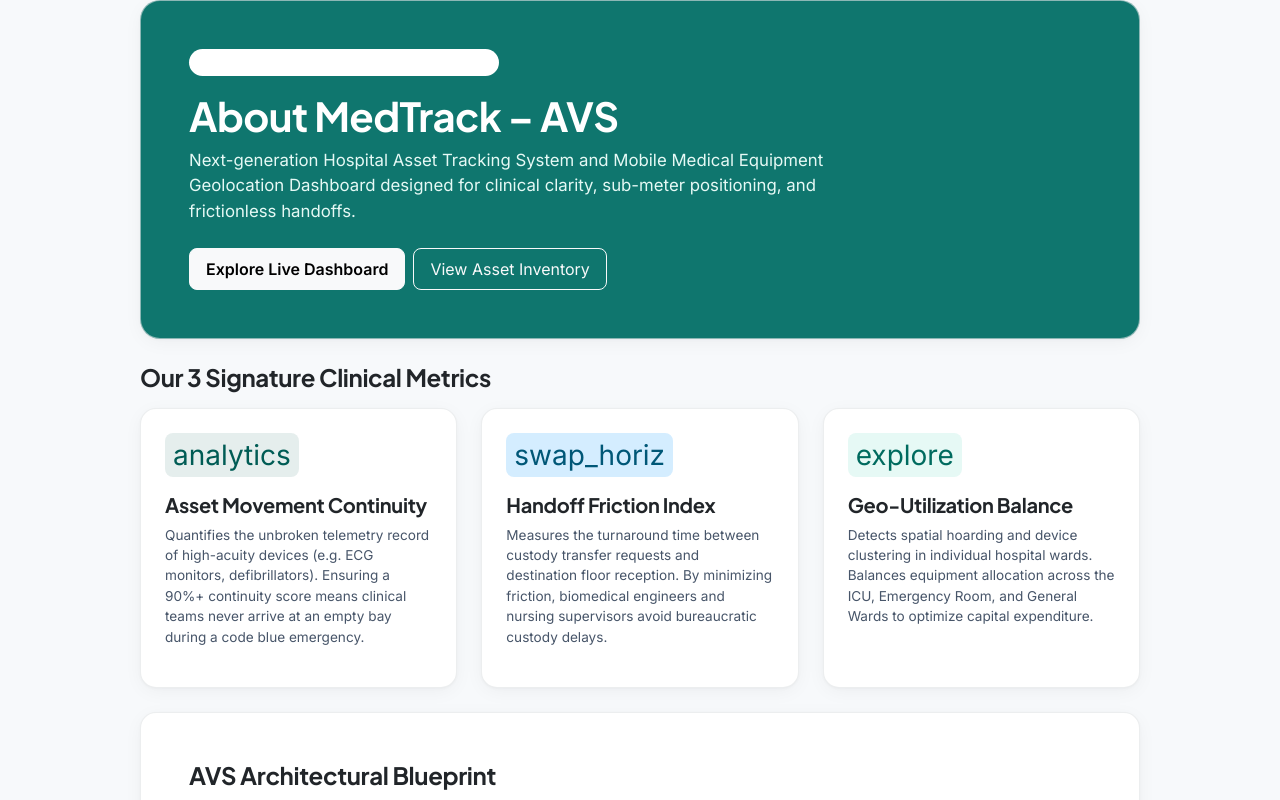
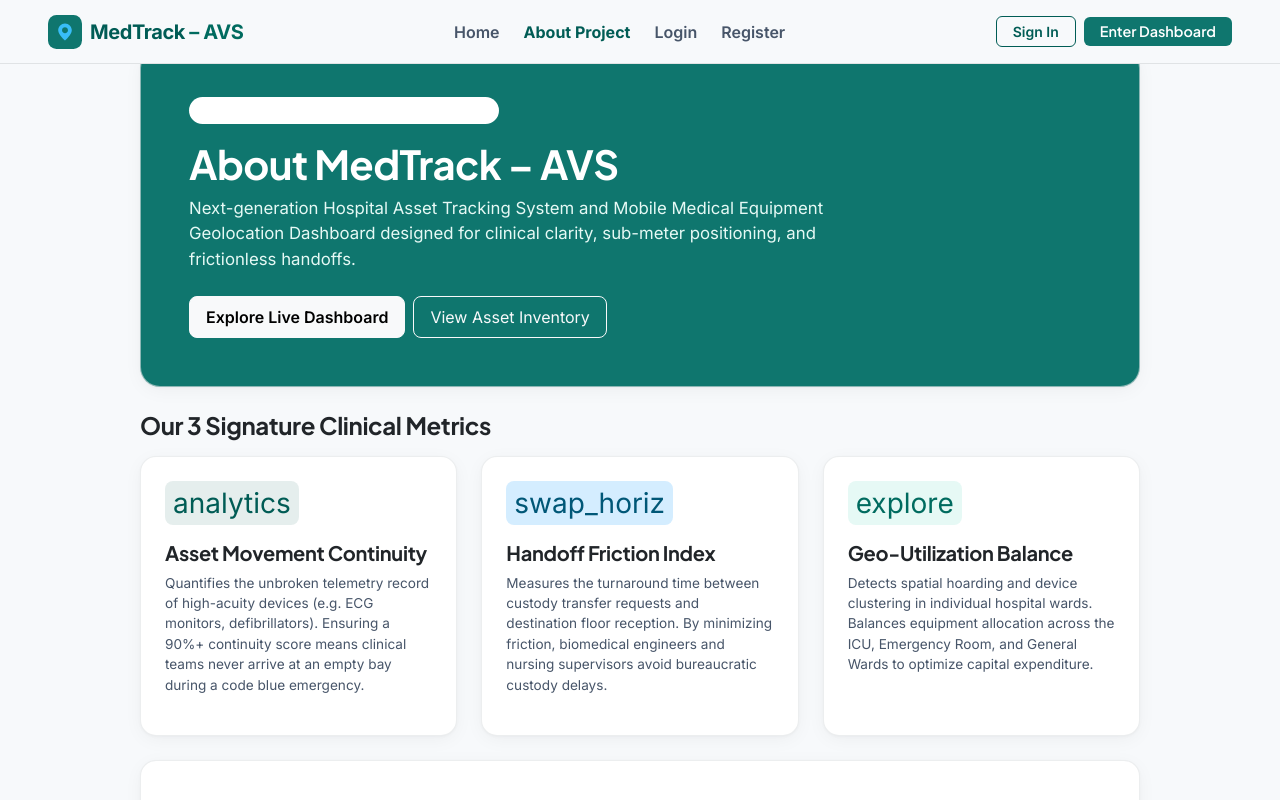
Before and after one commit to VIGNESHWARAN462V/MedTrack-AVS, a React (Vite) app: page /about in a window 1280 px wide. Shown: the top 800 px of the page. Built offline with nearby package versions, Linux system fonts and the light colour scheme; no server answers.

Commit message:
fix(seo,a11y): resolve login landmarks, heading hierarchy, robots crawlability, and composited animations

```diff
--- a/index.html
+++ b/index.html
@@ -31,7 +31,7 @@
     <!-- Non-render-blocking Web Fonts -->
     <link rel="preconnect" href="https://fonts.googleapis.com">
     <link rel="preconnect" href="https://fonts.gstatic.com" crossorigin>
-    <link rel="stylesheet" href="https://fonts.googleapis.com/css2?family=Inter:wght@400;600;700&family=Plus+Jakarta+Sans:wght@600;700&display=swap" media="print" data-fonts-css="true">
+    <link rel="stylesheet" href="https://fonts.googleapis.com/css2?family=Inter:wght@400;600;700&family=Plus+Jakarta+Sans:wght@600;700&display=swap" media="print" onload="this.media='all'">
     <noscript>
       <link rel="stylesheet" href="https://fonts.googleapis.com/css2?family=Inter:wght@400;600;700&family=Plus+Jakarta+Sans:wght@600;700&display=swap">
     </noscript>
@@ -204,19 +204,6 @@
           var s = document.getElementById('initial-shell');
           if (s) s.remove();
         }
-
-        function activateStyles() {
-          var f = document.querySelector('link[data-fonts-css]');
-          if (f && f.media !== 'all') f.media = 'all';
-          var a = document.querySelector('link[data-app-css]');
-          if (a && a.media !== 'all') a.media = 'all';
-        }
-
-        if ('requestIdleCallback' in window) {
-          window.requestIdleCallback(activateStyles, { timeout: 3000 });
-        } else {
-          setTimeout(activateStyles, 2500);
-        }
       })();
     </script>
     <div id="root"></div>
--- a/src/components/tracking/IndoorFloorMap.jsx
+++ b/src/components/tracking/IndoorFloorMap.jsx
@@ -637,22 +637,16 @@ export default function IndoorFloorMap({
                   <feDropShadow dx="0" dy="3" stdDeviation="3" floodColor="#000000" floodOpacity="0.35" />
                 </filter>
 
-                {/* Pulse wave animation styles */}
+                {/* Target reticle animation style */}
                 <style>{`
-                  @keyframes indoorRadarWave {
-                    0% { r: 10px; opacity: 0.9; }
-                    100% { r: 24px; opacity: 0; }
-                  }
-                  .indoor-radar-pulse {
-                    animation: indoorRadarWave 2s cubic-bezier(0.2, 0.8, 0.2, 1) infinite;
-                    pointer-events: none;
-                  }
                   @keyframes targetReticle {
                     0%, 100% { transform: scale(1); }
                     50% { transform: scale(1.15); }
                   }
                   .target-reticle {
+                    transform-origin: center;
                     animation: targetReticle 1.5s ease-in-out infinite;
+                    will-change: transform;
                   }
                 `}</style>
               </defs>
--- a/src/context/AuthContext.jsx
+++ b/src/context/AuthContext.jsx
@@ -8,22 +8,20 @@ export const TOKEN_STORAGE_KEY = 'medtrack_access_token';
 export function AuthProvider({ children }) {
   const [token, setToken] = useState(() => (typeof window !== 'undefined' ? localStorage.getItem(TOKEN_STORAGE_KEY) : null));
   const [user, setUser] = useState(null);
-  const [loading, setLoading] = useState(() => (typeof window !== 'undefined' ? !!localStorage.getItem(TOKEN_STORAGE_KEY) : false));
+  const [loading, setLoading] = useState(() => Boolean(token));
 
   // Initialize and validate session on initial mount
   useEffect(() => {
     let isMounted = true;
-    const storedToken = localStorage.getItem(TOKEN_STORAGE_KEY);
-    if (!storedToken) {
+    if (!token) {
       return;
     }
 
     async function initializeAuth() {
       try {
-        const currentUser = await authService.getCurrentUser(storedToken);
+        const currentUser = await authService.getCurrentUser(token);
         if (isMounted) {
           setUser(currentUser);
-          setToken(storedToken);
         }
       } catch (err) {
         console.warn('Session expired or invalid JWT token. Clearing credentials.', err?.message);
--- a/src/index.css
+++ b/src/index.css
@@ -577,24 +577,25 @@ select:focus-visible {
   justify-content: center !important;
 }
 
-/* Scanner laser animation */
+/* Scanner laser animation - GPU composited */
 @keyframes scanLaser {
   0% {
-    top: 6%;
+    transform: translateY(16px);
     opacity: 0.7;
   }
   50% {
-    top: 90%;
+    transform: translateY(220px);
     opacity: 1;
   }
   100% {
-    top: 6%;
+    transform: translateY(16px);
     opacity: 0.7;
   }
 }
 
 .scanner-laser {
   position: absolute;
+  top: 0;
   left: 8px;
   right: 8px;
   height: 2px;
@@ -603,6 +604,7 @@ select:focus-visible {
   border-radius: 1px;
   animation: scanLaser 2.4s ease-in-out infinite;
   pointer-events: none;
+  will-change: transform, opacity;
 }
 
 @keyframes pulseDot {
--- a/src/pages/AboutPage.jsx
+++ b/src/pages/AboutPage.jsx
@@ -4,12 +4,57 @@ import SEO from '../components/common/SEO';
 
 export default function AboutPage() {
   return (
-    <div className="d-flex flex-column gap-4" style={{ maxWidth: '1000px', margin: '0 auto' }}>
+    <div className="min-vh-100 d-flex flex-column" style={{ backgroundColor: 'var(--surface)', color: 'var(--on-surface)' }}>
       <SEO
         title="About MedTrack – AVS | Medical Equipment Geolocation & Tracking Specifications"
         description="Comprehensive architecture and engineering specifications for MedTrack – AVS: BLE beacon nodes, sub-meter geolocation, physical QR identification, and clinical friction metrics."
         canonicalPath="/about"
       />
+      {/* Public Navigation Bar */}
+      <header className="app-header d-flex align-items-center justify-content-between px-3 px-lg-5">
+        <div className="d-flex align-items-center gap-2">
+          <Link to="/" className="d-flex align-items-center gap-2 text-decoration-none">
+            <img
+              src="/medtrack-logo.svg"
+              alt="MedTrack Logo"
+              width="34"
+              height="34"
+              className="rounded-2"
+            />
+            <span className="fs-5 fw-bold" style={{ color: 'var(--primary)', letterSpacing: '-0.02em' }}>
+              MedTrack <span style={{ color: 'var(--secondary)' }}>– AVS</span>
+            </span>
+          </Link>
+        </div>
+
+        <nav className="d-none d-md-flex align-items-center gap-4">
+          <Link to="/" className="text-decoration-none text-muted fw-semibold">
+            Home
+          </Link>
+          <Link to="/about" className="text-decoration-none fw-bold" style={{ color: 'var(--primary)' }}>
+            About Project
+          </Link>
+          <Link to="/login" className="text-decoration-none text-muted fw-semibold">
+            Login
+          </Link>
+          <Link to="/register" className="text-decoration-none text-muted fw-semibold">
+            Register
+          </Link>
+        </nav>
+
+        <div className="d-flex align-items-center gap-2">
+          <Link to="/login" className="btn btn-sm btn-outline-primary d-none d-sm-inline-flex px-3 py-1 rounded-2 fw-semibold" style={{ color: 'var(--primary)', borderColor: 'var(--primary)' }}>
+            Sign In
+          </Link>
+          <Link to="/dashboard" className="btn btn-sm btn-stitch-primary px-3 py-1 rounded-2">
+            Enter Dashboard
+          </Link>
+        </div>
+      </header>
+
+      {/* Main Content Landmark */}
+      <main className="flex-grow-1 py-5 px-3 px-md-5" style={{ paddingTop: '80px' }}>
+        <div className="d-flex flex-column gap-4" style={{ maxWidth: '1000px', margin: '0 auto' }}>
       {/* Header Banner */}
       <div
         className="stitch-card p-4 p-md-5 text-white position-relative overflow-hidden shadow-md"
@@ -134,5 +179,7 @@ export default function AboutPage() {
         </div>
       </div>
     </div>
-  );
+  </main>
+</div>
+);
 }
--- a/src/pages/Login.jsx
+++ b/src/pages/Login.jsx
@@ -45,23 +45,28 @@ export default function Login() {
   };
 
   return (
-    <div className="min-vh-100 d-flex flex-column justify-content-center align-items-center py-5 px-3" style={{ backgroundColor: 'var(--surface)' }}>
-      <SEO title="Sign In | MedTrack – AVS" description="Sign in to MedTrack – AVS Hospital Asset Tracking Console." noindex={true} />
+    <main className="min-vh-100 d-flex flex-column justify-content-center align-items-center py-5 px-3" style={{ backgroundColor: 'var(--surface)' }}>
+      <SEO
+        title="Sign In | MedTrack – AVS"
+        description="Sign in to MedTrack – AVS Hospital Asset Tracking Console."
+        canonicalPath="/login"
+        noindex={false}
+      />
       {/* Brand Header */}
       <div className="text-center mb-4">
         <div className="d-inline-flex align-items-center justify-content-center p-3 rounded-4 shadow-sm mb-3" style={{ backgroundColor: 'var(--surface-container-lowest)', border: '1px solid var(--surface-variant)' }}>
           <img src="/medtrack-logo.svg" alt="MedTrack Logo" width="48" height="48" />
         </div>
-        <h2 className="fw-bold mb-1" style={{ color: 'var(--primary)', letterSpacing: '-0.02em' }}>
+        <h1 className="h2 fw-bold mb-1" style={{ color: 'var(--primary)', letterSpacing: '-0.02em' }}>
           MedTrack <span style={{ color: 'var(--secondary)' }}>– AVS</span>
-        </h2>
+        </h1>
         <p className="text-muted small mb-0">Hospital Asset Tracking & Geolocation Console</p>
       </div>
 
       {/* Login Card */}
       <div className="stitch-card p-4 p-sm-5 w-100 shadow-sm" style={{ maxWidth: '440px' }}>
         <div className="mb-4 text-center">
-          <h4 className="fw-bold mb-1">Sign In</h4>
+          <h2 className="h4 fw-bold mb-1">Sign In</h2>
           <p className="text-muted small">Enter your hospital credentials to access the console</p>
         </div>
 
@@ -154,6 +159,6 @@ export default function Login() {
           </p>
         </div>
       </div>
-    </div>
+    </main>
   );
 }
--- a/src/pages/Register.jsx
+++ b/src/pages/Register.jsx
@@ -50,23 +50,28 @@ export default function Register() {
   };
 
   return (
-    <div className="min-vh-100 d-flex flex-column justify-content-center align-items-center py-5 px-3" style={{ backgroundColor: 'var(--surface)' }}>
-      <SEO title="Staff Registration | MedTrack – AVS" description="Register a hospital staff account for MedTrack – AVS." noindex={true} />
+    <main className="min-vh-100 d-flex flex-column justify-content-center align-items-center py-5 px-3" style={{ backgroundColor: 'var(--surface)' }}>
+      <SEO
+        title="Staff Registration | MedTrack – AVS"
+        description="Register a hospital staff account for MedTrack – AVS."
+        canonicalPath="/register"
+        noindex={false}
+      />
       {/* Brand Header */}
       <div className="text-center mb-4">
         <div className="d-inline-flex align-items-center justify-content-center p-3 rounded-4 shadow-sm mb-3" style={{ backgroundColor: 'var(--surface-container-lowest)', border: '1px solid var(--surface-variant)' }}>
           <img src="/medtrack-logo.svg" alt="MedTrack Logo" width="48" height="48" />
         </div>
-        <h2 className="fw-bold mb-1" style={{ color: 'var(--primary)', letterSpacing: '-0.02em' }}>
+        <h1 className="h2 fw-bold mb-1" style={{ color: 'var(--primary)', letterSpacing: '-0.02em' }}>
           MedTrack <span style={{ color: 'var(--secondary)' }}>– AVS</span>
-        </h2>
+        </h1>
         <p className="text-muted small mb-0">Hospital Staff Account Registration</p>
       </div>
 
       {/* Registration Card */}
       <div className="stitch-card p-4 p-sm-5 w-100 shadow-sm" style={{ maxWidth: '440px' }}>
         <div className="mb-4 text-center">
-          <h4 className="fw-bold mb-1">Create Account</h4>
+          <h2 className="h4 fw-bold mb-1">Create Account</h2>
           <p className="text-muted small">Standard clinical staff onboarding (STAFF role)</p>
         </div>
 
@@ -175,6 +180,6 @@ export default function Register() {
           </p>
         </div>
       </div>
-    </div>
+    </main>
   );
 }
```
Also changed, not shown: public/robots.txt.
